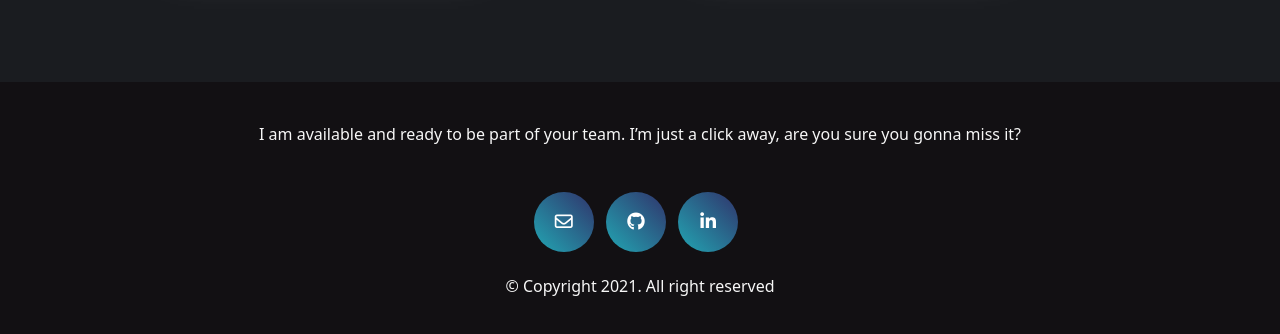
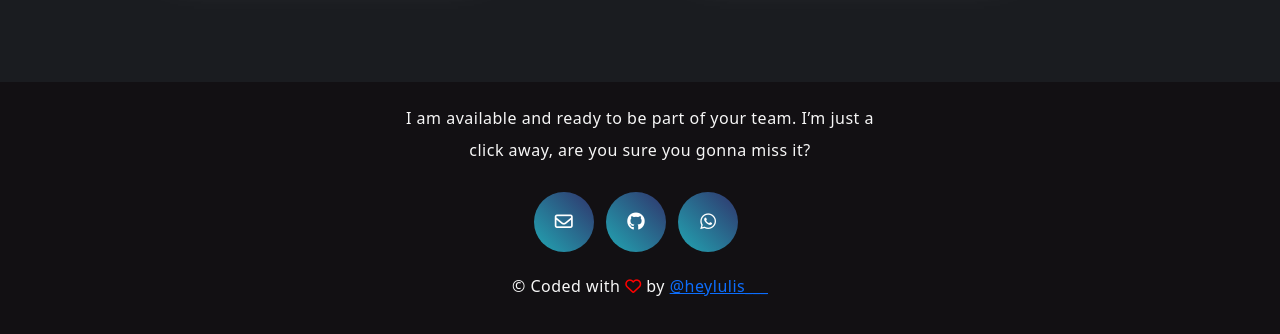
Before and after one commit to LucyMasc/portfolio, a website: page index.html in a window 1280 px wide. Shown: the part 2300-2634 px from the top of the page. Drawn offline with nearby package versions, Linux system fonts and the light colour scheme.

Commit message:
fixed footer

```diff
--- a/index.html
+++ b/index.html
@@ -574,11 +574,11 @@
         <div class="container div--footer">
           <p>I am available and ready to be part of your team. I’m just a click away, are you sure you gonna miss it?</p>
           <div class="contact-btns">
-            <a class="contact-btns-link" href=""><i class="far fa-envelope"></i></a></i>
-            <a class="contact-btns-link" href=""><i class="fab fa-github"></i></a>
-            <a class="contact-btns-link" href=""><i class="fab fa-linkedin-in"></i></a>
+            <a class="contact-btns-link" href="mailto:lucianamascarenhas011@hotmail.com"><i class="far fa-envelope"></i></a></i>
+            <a class="contact-btns-link" href="https://github.com/"><i class="fab fa-github"></i></a>
+            <a class="contact-btns-link" href=""><i class="fab fa-whatsapp"></i></a>
           </div>
-          © Copyright 2021. All right reserved
+          <p>© Coded with <i class="far fa-heart" style="color: red;"></i> by <a href="https://www.instagram.com/heylulis___/" target="_blank">@heylulis___</a></p>
         </div>
 
 
--- a/styles/style.css
+++ b/styles/style.css
@@ -876,6 +876,13 @@ footer {
   /* margin-top: 500px; */
   line-height: 4rem;
 }
+.div--footer > p {
+  /* background-color: #09d1b3; */
+  display: inline-block;
+  width: 500px;
+  line-height: 2;
+  letter-spacing: 0.5px;
+}
 .contact-btns {
   text-align: center;
   /* justify-content: space-around; */
```
